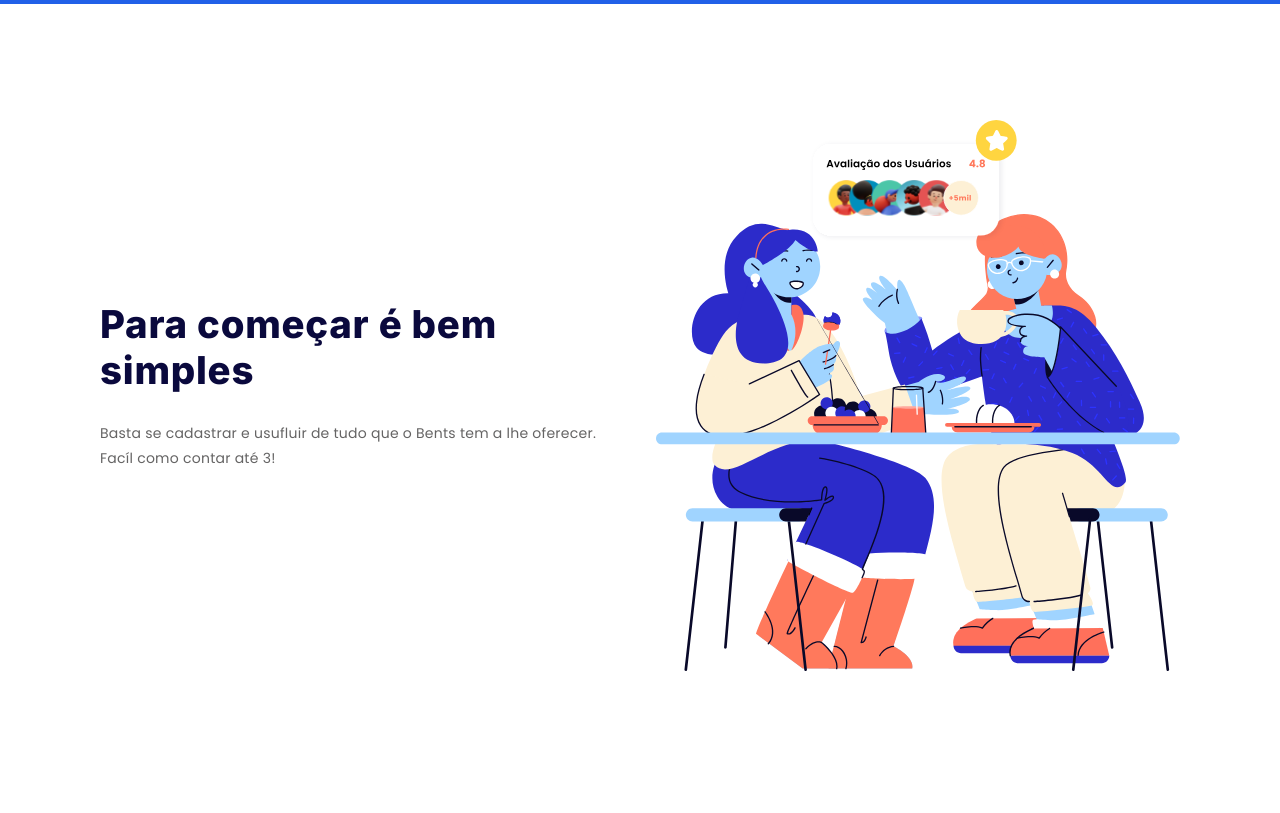
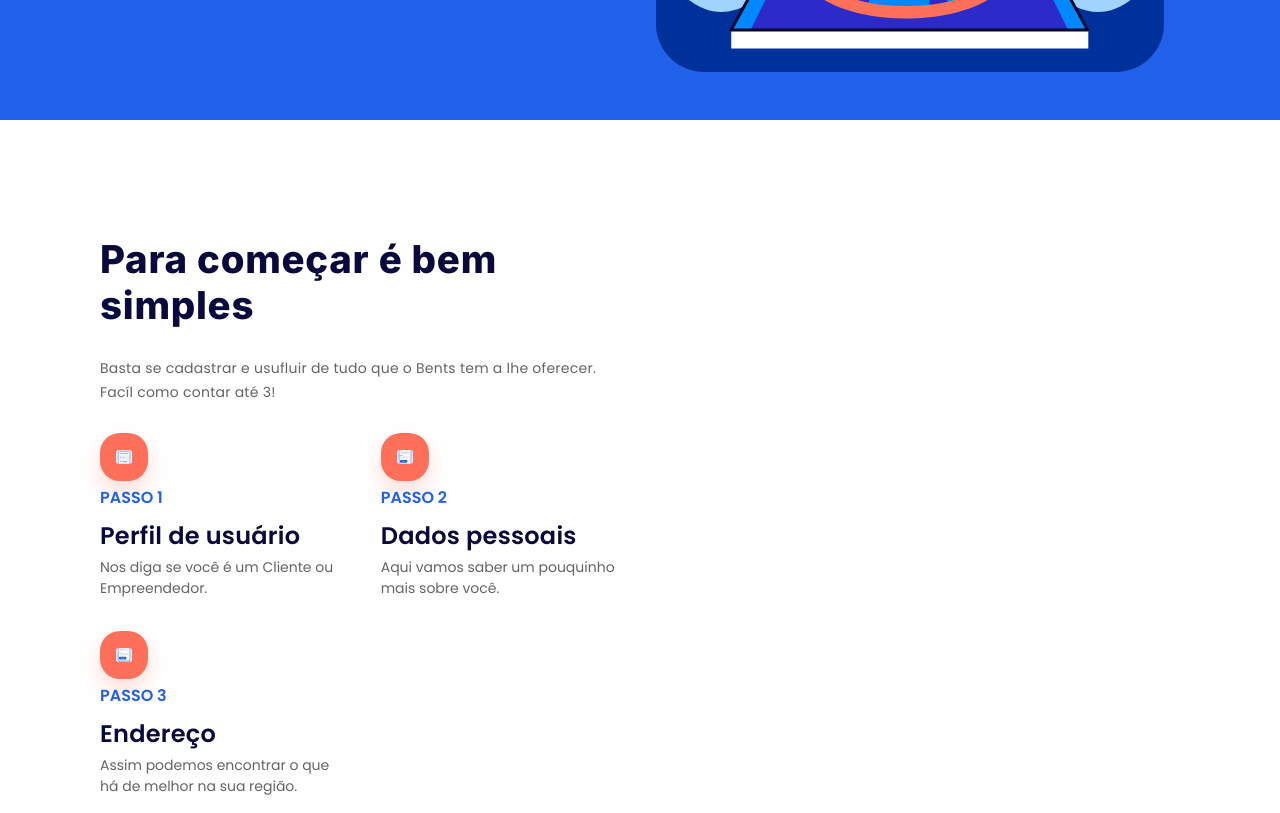
Before and after one commit to benteats/benteats-frontend, a React (Vite) app in the folder bents-app/: page / in a window 1280 px wide. Shown: the part 2140-2953 px from the top of the page. Before the commit the page ends 2835 px from the top, so only its background shows below. Built offline with nearby package versions, Linux system fonts and the light colour scheme.

Commit message:
feat 1/2 da sessão de tutorial construída

```diff
--- a/bents-app/src/components/home/opinion/Opinion.tsx
+++ b/bents-app/src/components/home/opinion/Opinion.tsx
@@ -1,4 +1,4 @@
-import { ReactComponent as HeroSVG } from '../../../assets/hero.svg'
+import { ReactComponent as EatingSVG } from '../../../assets/eating.svg'
 import * as OpinionStyle from '../../../styles/home/opinion/OpinionStyle'
 import * as Global from '../../../styles/Global'
 
@@ -17,7 +17,7 @@ export default function Opinion() {
             <OpinionStyle.Button>Faça Parte!</OpinionStyle.Button>
           </OpinionStyle.OpinionTitleContainer>
           <OpinionStyle.OpinionSVGContainer>
-            <HeroSVG />
+            <EatingSVG />
           </OpinionStyle.OpinionSVGContainer>
         </OpinionStyle.Container>
       </Global.BlueContainer>
--- a/bents-app/src/components/home/tutorial/Tutorial.tsx
+++ b/bents-app/src/components/home/tutorial/Tutorial.tsx
@@ -1,24 +1,57 @@
-import { ReactComponent as HeroSVG } from '../../../assets/hero.svg'
+import { ReactComponent as FirstStepSVG } from '../../../assets/first-step.svg'
+import { ReactComponent as SecondtStepSVG } from '../../../assets/second-step.svg'
+import { ReactComponent as ThridStepSVG } from '../../../assets/thrid-step.svg'
 import * as TutorialStyle from '../../../styles/home/tutorial/TutorialStyle'
 import * as Global from '../../../styles/Global'
+import * as SolutionStyle from '../../../styles/home/solution/SolutionStyle'
+import { useState } from 'react'
+
 
 export default function Hero() {
+  const [solutionItems, setSolutionItems] = useState([
+    {
+      icon: <FirstStepSVG/>,
+      step: 'PASSO 1',
+      title: 'Perfil de usuário',
+      description: 'Nos diga se você é um Cliente ou Empreendedor.'
+    },
+    {
+      icon: <SecondtStepSVG/>,
+      step: 'PASSO 2',
+      title: 'Dados pessoais',
+      description: 'Aqui vamos saber um pouquinho mais sobre você.'
+    },
+    {
+      icon: <ThridStepSVG/>,
+      step: 'PASSO 3',
+      title: 'Endereço',
+      description: 'Assim podemos encontrar o que há de melhor na sua região.'
+    }
+  ])
   return (
     <>
       <Global.Container>
         <TutorialStyle.Container>
-          <TutorialStyle.HeroTitleContainer>
+          <TutorialStyle.TutorialTitleContainer>
             <TutorialStyle.TutorialTitle>
               {`Para começar é bem simples`}
             </TutorialStyle.TutorialTitle>
             <TutorialStyle.TutorialDescription>
               {`Basta se cadastrar e usufluir de tudo que o Bents tem a lhe oferecer. Facíl como contar até 3!`}
             </TutorialStyle.TutorialDescription>
-          </TutorialStyle.HeroTitleContainer>
-          <TutorialStyle.HeroSVGContainer>
-            <HeroSVG />
-          </TutorialStyle.HeroSVGContainer>
-        </TutorialStyle.Container>
+            <TutorialStyle.SolutionGrid>
+            {solutionItems.map((element, item) => (
+               <SolutionStyle.SolutionItem key={item}>
+                 {element.icon}
+                 <h3>{element.step}</h3>
+                 <h2>{element.title}</h2>
+                 <p>{element.description}</p>
+               </SolutionStyle.SolutionItem>
+               )
+            )}
+            </TutorialStyle.SolutionGrid>
+          </TutorialStyle.TutorialTitleContainer>
+          </TutorialStyle.Container>
       </Global.Container>
     </>
   )
--- a/bents-app/src/styles/home/opinion/OpinionStyle.ts
+++ b/bents-app/src/styles/home/opinion/OpinionStyle.ts
@@ -6,6 +6,7 @@ export const Container = styled('div')`
   gap: 2em;
   grid-template-columns: repeat(2, 1fr);
   align-items: center;
+  padding: 2em 1em;
   @media screen and (max-width: 768px){
     text-align: center;
     display: flex;
@@ -58,6 +59,7 @@ export const OpinionSVGContainer = styled('div')`
     background-color: ${paletteColors.backgroundBlueImage};
     border-radius: ${borderRadius.homeSvg};
   svg {
+    padding: 1em;
     width: 100%;
     height: auto;
   }
--- a/bents-app/src/styles/home/solution/SolutionStyle.ts
+++ b/bents-app/src/styles/home/solution/SolutionStyle.ts
@@ -75,6 +75,11 @@ export const SolutionItem = styled('div')`
     color: ${paletteColors.white};
     box-shadow: 0px 10px 22px -2px ${paletteColors.orangeShadow};
   }
+  h3 {
+    padding: .25rem 0;
+    font-size: ${fontSize.mdText};
+    color: ${paletteColors.primary};
+  }
   h2 {
     padding: .25rem 0;
     font-size: ${fontSize.smSubTitle};
--- a/bents-app/src/styles/home/tutorial/TutorialStyle.ts
+++ b/bents-app/src/styles/home/tutorial/TutorialStyle.ts
@@ -1,4 +1,4 @@
-import { paletteColors, borderRadius } from '../../Root'
+import { paletteColors, borderRadius, fontSize } from '../../Root'
 import styled from '@emotion/styled'
 
 export const Container = styled('div')`
@@ -36,7 +36,7 @@ export const TutorialDescription = styled('p')`
   }
 `
 
-export const HeroTitleContainer = styled('div')`
+export const TutorialTitleContainer = styled('div')`
 
 `
 
@@ -52,3 +52,80 @@ export const HeroSVGContainer = styled('div')`
     }
   }
 `
+export const SolutionGrid = styled('div')`
+  display: grid;
+  grid-template-areas: 'a a';
+  gap: 5em;
+  @media screen and (max-width: 1700px){ gap: 2em; }
+  @media screen and (max-width: 1080px){
+    display: grid;
+    grid-template-columns: repeat(auto-fit, minmax(auto, 25em));
+    justify-content: space-between;
+  }
+  @media screen and (max-width: 768px){
+    justify-content: space-evenly;
+    grid-template-columns: repeat(auto-fit, minmax(auto, 15em));
+  }
+  @media screen and (max-width: 600px){
+    display: flex;
+    flex-direction: column;
+    align-items: center;
+  }
+`
+
+
+export const SolutionItem = styled('div')`
+  display: flex;
+  flex-direction: column;
+  justify-content: space-between;
+  max-width: 500px;
+  svg {
+    border-radius: ${borderRadius.globalBtn};
+    padding: 1em;
+    height: 10em;
+    width: 10em;
+    background: ${paletteColors.black};
+    color: ${paletteColors.white};
+    box-shadow: 0px 10px 22px -2px ${paletteColors.orangeShadow};
+  }
+  h3 {
+    padding: .25rem 0;
+    font-size: ${fontSize.mdText};
+    color: ${paletteColors.primary};
+  }
+  h2 {
+    padding: .25rem 0;
+    font-size: ${fontSize.smSubTitle};
+    letter-spacing: 0.25px;
+    color: ${paletteColors.primaryText};
+  }
+  p {
+    font-size: ${fontSize.mdText};
+    color: ${paletteColors.secondaryText};
+  }
+  @media screen and (max-width: 1400px){
+    svg{
+      height: 3em;
+      width: 3em;
+    }
+    p{ font-size: ${fontSize.smText}; }
+  }
+  @media screen and (max-width: 1080px){
+    max-width: 100%;
+    svg{
+      padding: 1.5em;
+      height: 5em;
+      width: 5em;
+    }
+    h2{ font-size: ${fontSize.mdSubTitle}; }
+    p{ font-size: ${fontSize.mdText}; }
+  }
+  @media screen and (max-width: 768px){
+    align-items: center;
+    text-align: center;
+  }
+  @media screen and (max-width: 600px){
+    max-width: 20em;
+    p{ font-size: ${fontSize.lgText}; }
+  }
+`
```
Also changed, not shown: 4 other files (tests, documents, lock files or other folders).
